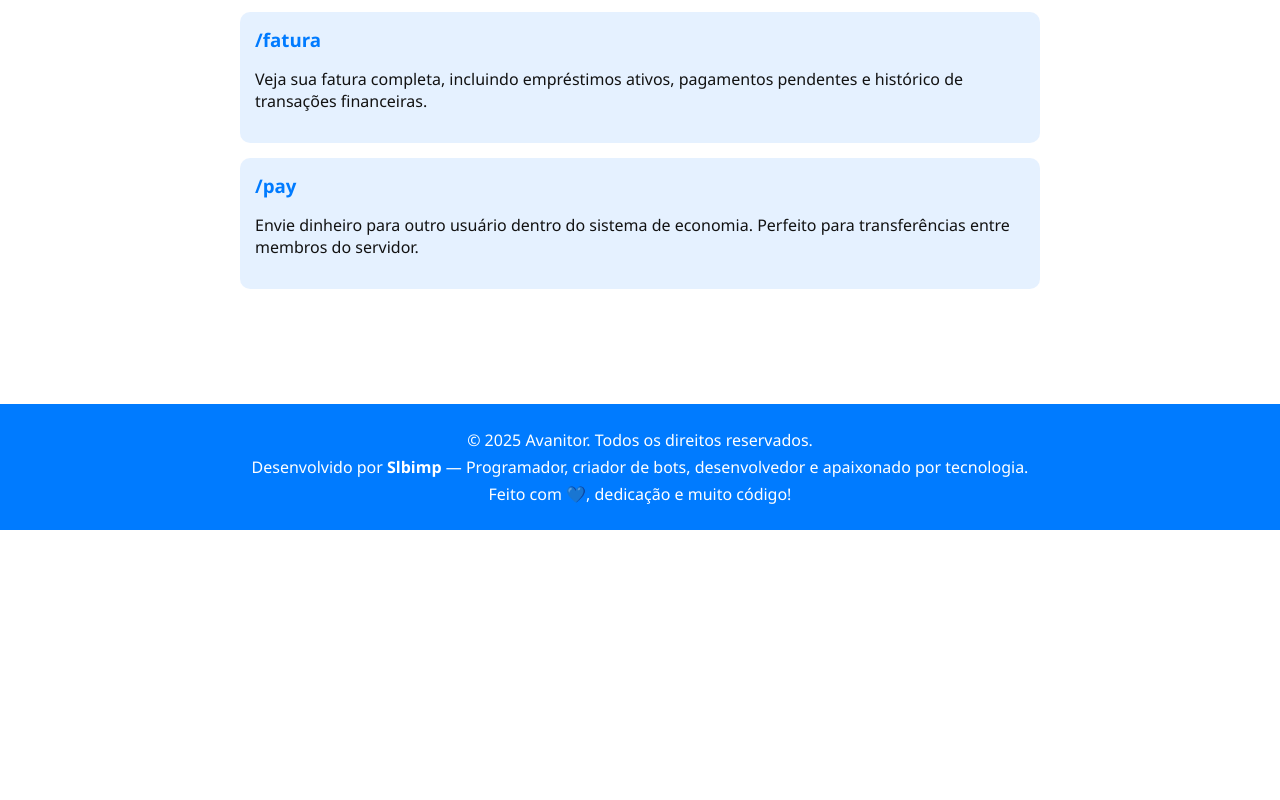
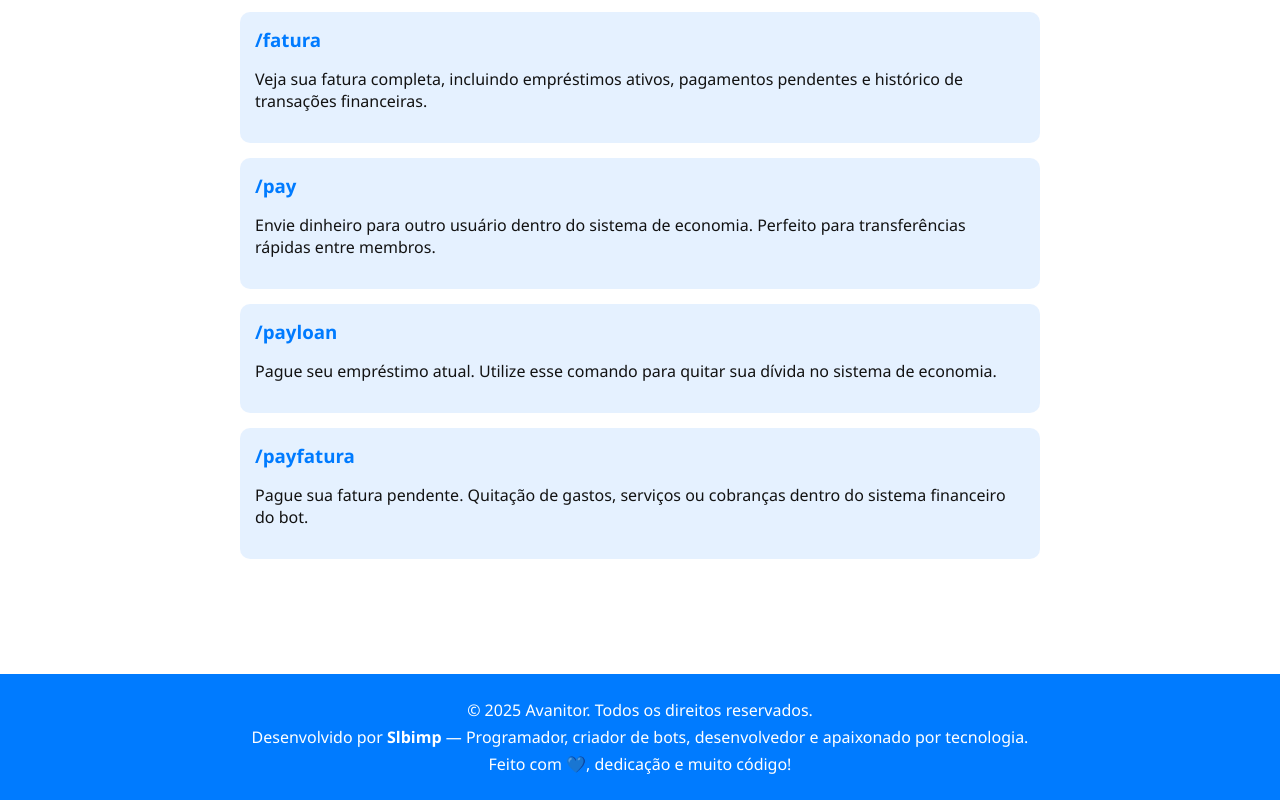
Before and after one commit to Sldark23/avanitor-bot, a plain HTML site: page comandos.html in a window 1280 px wide. Shown: the part 2171-2971 px from the top of the page. Before the commit the page ends 2701 px from the top, so only its background shows below. Drawn offline with Linux system fonts and the light colour scheme.

Commit message:
Update comandos.html

```diff
--- a/comandos.html
+++ b/comandos.html
@@ -184,10 +184,12 @@
             { nome: "slot", desc: "Jogo de caça-níquel." },
             { nome: "userinfo", desc: "Mostra informações de um usuário." },
             { nome: "cantada", desc: "Solta uma cantada aleatória pra conquistar (ou assustar) alguém" },
-        { nome: "bal", desc: "Veja seu saldo atual no sistema de economia. Verifique quanto dinheiro você tem disponível." },
-{ nome: "loan", desc: "Solicite um empréstimo instantâneo no sistema de economia do bot. As taxas e condições são calculadas na hora." },
-{ nome: "fatura", desc: "Veja sua fatura completa, incluindo empréstimos ativos, pagamentos pendentes e histórico de transações financeiras." },
-            { nome: "pay", desc: "Envie dinheiro para outro usuário dentro do sistema de economia. Perfeito para transferências entre membros do servidor." }
+            { nome: "bal", desc: "Veja seu saldo atual no sistema de economia. Verifique quanto dinheiro você tem disponível." },
+            { nome: "loan", desc: "Solicite um empréstimo instantâneo no sistema de economia do bot. As taxas e condições são calculadas na hora." },
+            { nome: "fatura", desc: "Veja sua fatura completa, incluindo empréstimos ativos, pagamentos pendentes e histórico de transações financeiras." },
+            { nome: "pay", desc: " Envie dinheiro para outro usuário dentro do sistema de economia. Perfeito para transferências rápidas entre membros." },
+            { nome: "payloan", desc: " Pague seu empréstimo atual. Utilize esse comando para quitar sua dívida no sistema de economia." },
+            { nome: "payfatura", desc: " Pague sua fatura pendente. Quitação de gastos, serviços ou cobranças dentro do sistema financeiro do bot." }
         ];
 
         const container = document.getElementById('commands');
```
